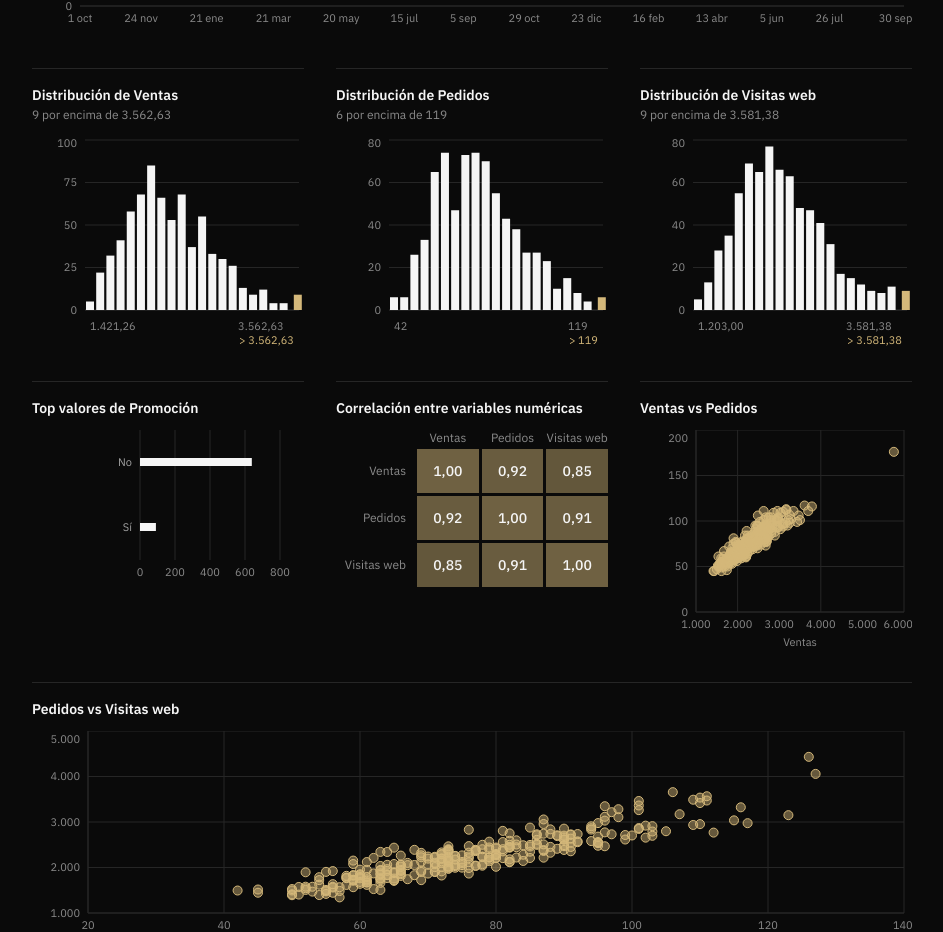
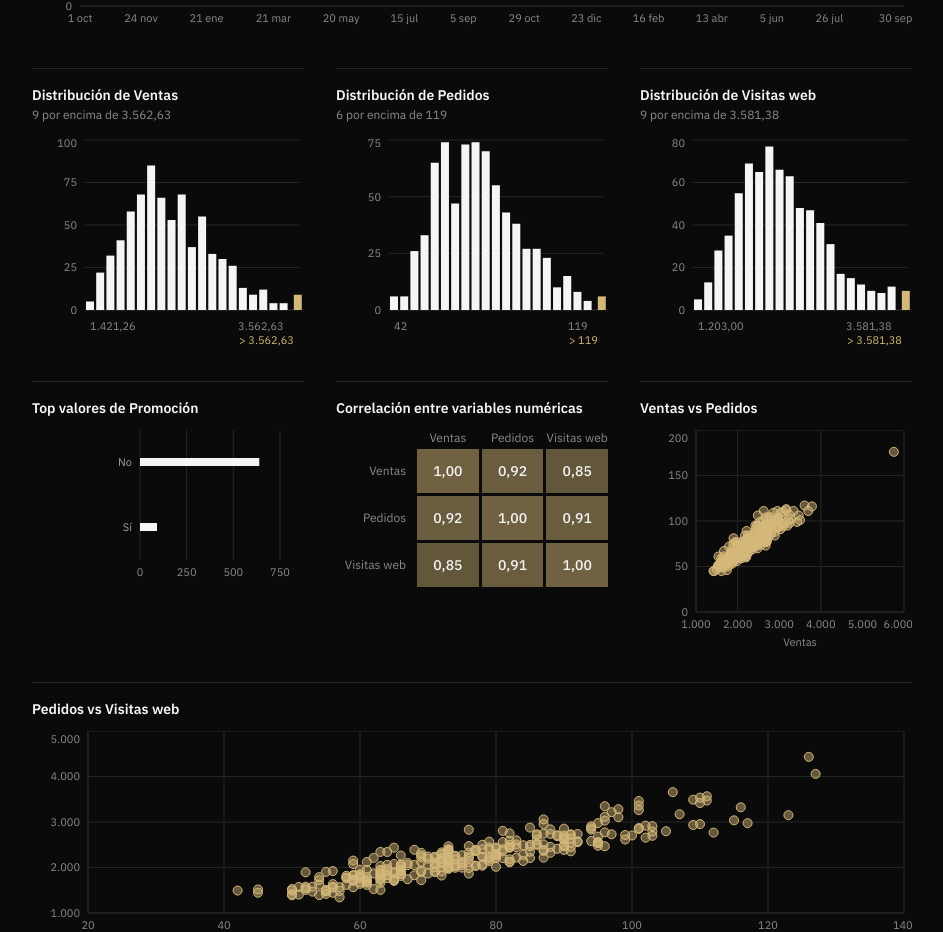
Before and after one commit to BorjaEscolanoMartin/DataInsightAI, a Next.js app in the folder apps/web/: page /demo in a window 1280 px wide. Shown: the part 2790-3722 px from the top of the page, without its empty margins (288-1231 px from the left). Built offline with nearby package versions, Linux system fonts and the light colour scheme.

Commit message:
fix(web): count axes with 3 to 5 round intervals and the lowest top

```diff
--- a/apps/web/src/components/charts/axis.ts
+++ b/apps/web/src/components/charts/axis.ts
@@ -18,17 +18,33 @@ function niceStep(raw: number): number {
 /** Drops the float noise of multiples of a decimal step (0.6000000000000001 → 0.6). */
 const tidy = (v: number) => Number(v.toPrecision(12))
 
-const COUNT_INTERVALS = 4
+const MIN_INTERVALS = 3
+const MAX_INTERVALS = 5
+const ROUND_STEPS = [1, 2, 2.5, 5]
 
-/** A count axis from 0 (W3): a round step (1, 2, 2,5 or 5 × 10ⁿ, and at least 1) of at least a
- *  quarter of the maximum, up to its first multiple that reaches the maximum (346 → 400, 950 → 1.000), with
- *  evenly spaced ticks, rather than the next big jump. */
+/** A count axis from 0 (W3, insights-yearly S6): among the steps 1, 2, 2,5 and 5 × 10ⁿ (whole,
+ *  since rows are counted) that cover the maximum in 3 to 5 intervals, the one with the lowest
+ *  top, and of those the fewest intervals (640 → 0–750 by 250, 346 → 0–400 by 100,
+ *  950 → 0–1.000 by 250). */
 export function countAxis(max: number): { domain: [number, number]; ticks: number[] } {
   if (!(max > 0)) return { domain: [0, 1], ticks: [0, 1] }
-  // Row counts are whole numbers, so the step never goes below 1.
-  const step = Math.max(1, niceStep(max / COUNT_INTERVALS))
-  const last = Math.ceil(tidy(max / step))
-  const ticks = Array.from({ length: last + 1 }, (_, i) => tidy(i * step))
+  let best: { step: number; intervals: number } | null = null
+  for (let power = 0; 10 ** power <= max; power++) {
+    for (const multiple of ROUND_STEPS) {
+      const step = multiple * 10 ** power
+      if (!Number.isInteger(step)) continue
+      const intervals = Math.max(MIN_INTERVALS, Math.ceil(tidy(max / step)))
+      if (intervals > MAX_INTERVALS) continue
+      const top = step * intervals
+      if (!best || top < best.step * best.intervals ||
+          (top === best.step * best.intervals && intervals < best.intervals)) {
+        best = { step, intervals }
+      }
+    }
+  }
+  // A maximum below 1 still counts in whole rows: 0–3 by 1.
+  const { step, intervals } = best ?? { step: 1, intervals: MIN_INTERVALS }
+  const ticks = Array.from({ length: intervals + 1 }, (_, i) => i * step)
   return { domain: [0, ticks[ticks.length - 1]], ticks }
 }
 
```
Also changed, not shown: 2 other files (tests, documents, lock files or other folders).
